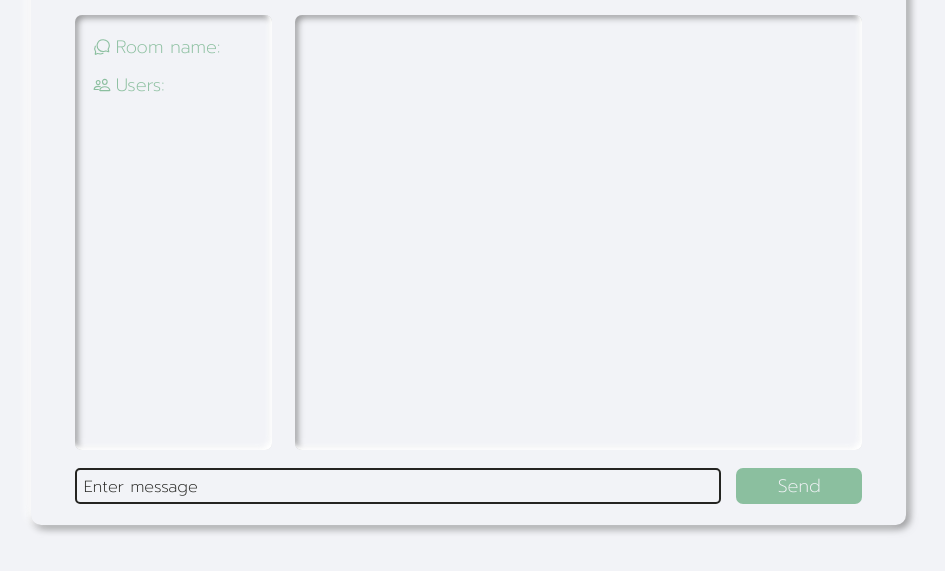
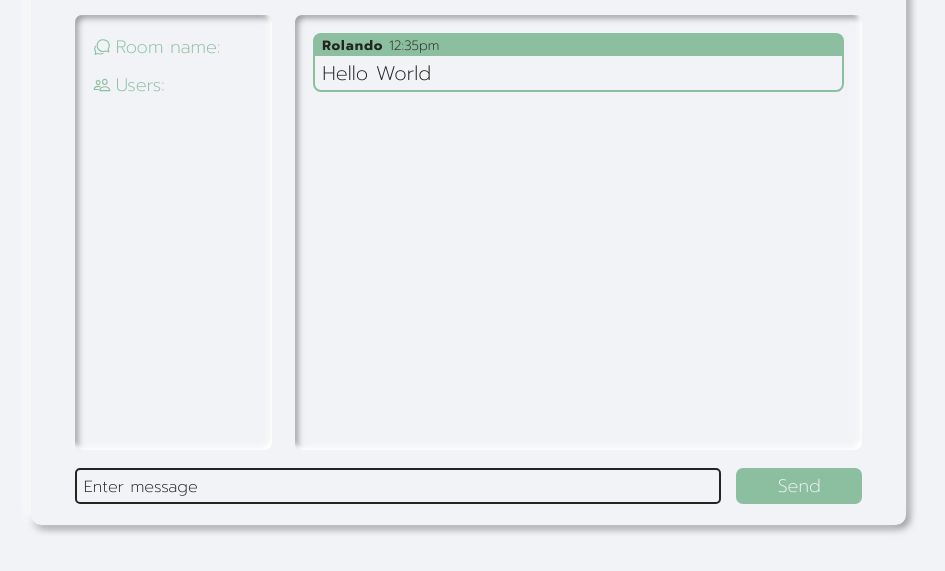
Before and after one commit to RoLo-dev/ChatRoom, a website: page public/chat.html in a window 1280 px wide. Shown: the part 175-746 px from the top of the page, without its empty margins (172-1117 px from the left). Drawn offline with nearby package versions, Linux system fonts and the light colour scheme; no server answers.

Commit message:
init commit

```diff
--- a/public/chat.html
+++ b/public/chat.html
@@ -47,10 +47,15 @@
                 <ul id="users"></ul>
             </div>
 
-            <div id="rightCol" class="chat-messages"></div>
+            <div id="rightCol" class="chat-messages">
+                <div class="message">
+                    <p class="meta bold">Rolando <span>12:35pm</span></p>
+                    <p class="message-text">Hello World</p>
+                </div>
+            </div>
         </section>
 
-        <section id="new-message" class="wrapper">
+        <section id="message-form" class="wrapper">
             <form id="chat-form">
                 <input type="text" placeholder="Enter message" id="msg" autocomplete="off" required>
                 <button class="btn">Send</button>
--- a/public/css/style.css
+++ b/public/css/style.css
@@ -177,7 +177,27 @@ header .title h1{
 .col-menu ion-icon{
     margin-right: 5px;
 }
-#new-message{
+#rightCol .message{
+    border: 2px solid #8BBF9F;
+    border-radius: 8px;
+    color: #242421;
+    /* padding: 2px 8px; */
+}
+#rightCol .message .meta{
+    font-size: 0.75rem;
+    padding-left: 7px;
+    background-color: #8BBF9F;
+    letter-spacing: 1px;
+}
+#rightCol .message .meta span{
+    font-weight: 300;
+    letter-spacing: 0;
+}
+#rightCol .message .message-text{
+    padding: 2px 7px;
+    font-size: 1.1rem;
+}
+#message-form{
     margin-top: 1rem;
 }
 #chat-form{
--- a/public/js/main.js
+++ b/public/js/main.js
@@ -20,5 +20,6 @@ chatForm.addEventListener('submit', (e) => {
 
 //Output message to DOM
 function outputMessage(message){
-    const div = document.createElement('div')
+    const div = document.createElement('div');
+    div.classList.add('message');
 }
```
